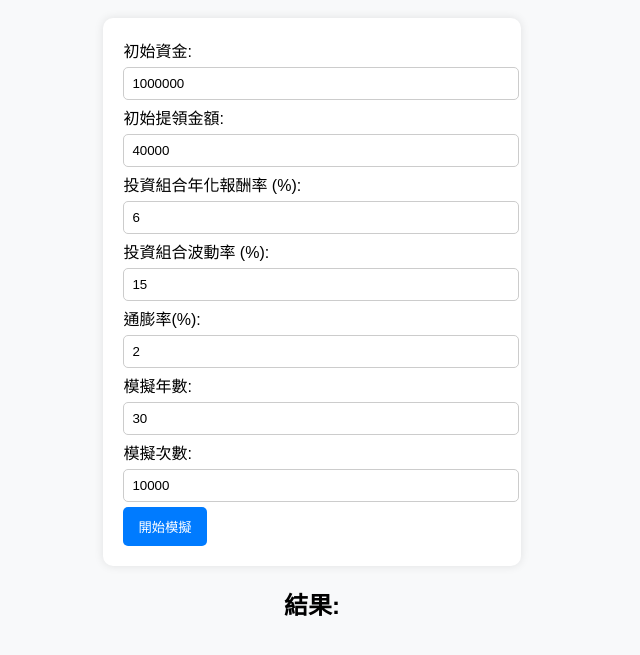
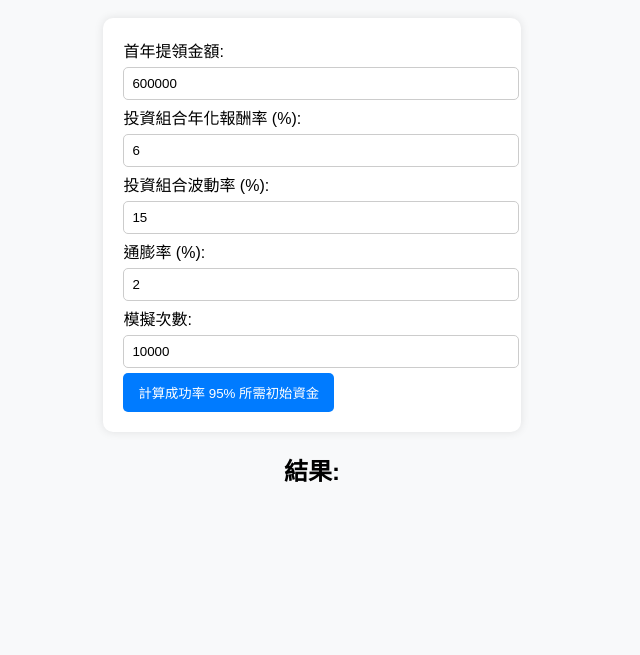
Before and after one commit to MonteCarlomethod42/montecarlomethod42.github.io, a plain HTML site: page index.html in a window 1280 px wide. Shown: the part 79-734 px from the top of the page, without its empty margins (328-968 px from the left). Drawn offline with nearby package versions, Linux system fonts and the light colour scheme.

Commit message:
Update index.html

```diff
--- a/index.html
+++ b/index.html
@@ -2,19 +2,24 @@
 <html lang="zh-TW">
 <head>
     <meta charset="UTF-8">
-    <meta name="viewport" content="width=device-width, initial-scale=1.0">
-    <title>財務提領蒙地卡羅模擬</title>
+    <title>財務提領計算器</title>
     <link rel="stylesheet" href="style.css">
+    <script src="https://cdn.jsdelivr.net/npm/chart.js"></script> <!-- 引入 Chart.js -->
+    <style>
+      /* 新增固定尺寸的容器 */
+      .chart-container {
+          width: 400px;       /* 調整寬度 */
+          height: 300px;      /* 調整高度 */
+          margin: auto;       /* 置中 */
+      }
+    </style>
 </head>
 <body>
     <h1>財務提領蒙地卡羅模擬</h1>
 
     <form id="simulationForm">
-        <label>初始資金:</label>
-        <input type="number" id="initial_capital" value="1000000"><br>
-
-        <label>初始提領金額:</label>
-        <input type="number" id="initial_spending" value="40000"><br>
+        <label>首年提領金額:</label>
+        <input type="number" id="annual_spending" value="600000"><br>
 
         <label>投資組合年化報酬率 (%):</label>
         <input type="number" id="expected_return" value="6" step="0.1"><br>
@@ -22,20 +27,22 @@
         <label>投資組合波動率 (%):</label>
         <input type="number" id="volatility" value="15" step="0.1"><br>
 
-        <label>通膨率(%):</label>
+        <label>通膨率 (%):</label>
         <input type="number" id="inflation_rate" value="2" step="0.1"><br>
-
-        <label>模擬年數:</label>
-        <input type="number" id="years" value="30"><br>
 
         <label>模擬次數:</label>
         <input type="number" id="num_simulations" value="10000"><br>
 
-        <button type="button" onclick="runSimulation()">開始模擬</button>
+        <button type="button" onclick="findRequiredCapital()">計算成功率 95% 所需初始資金</button>
     </form>
 
     <h2>結果: <span id="result"></span></h2>
 
-    <script src="script.js"></script>
+    <!-- 將 canvas 放在一個固定尺寸的容器內 -->
+    <div class="chart-container">
+        <canvas id="capitalChart"></canvas>
+    </div>
+
+    <script src="script.js"></script> <!-- 引入 JavaScript -->
 </body>
 </html>
```
